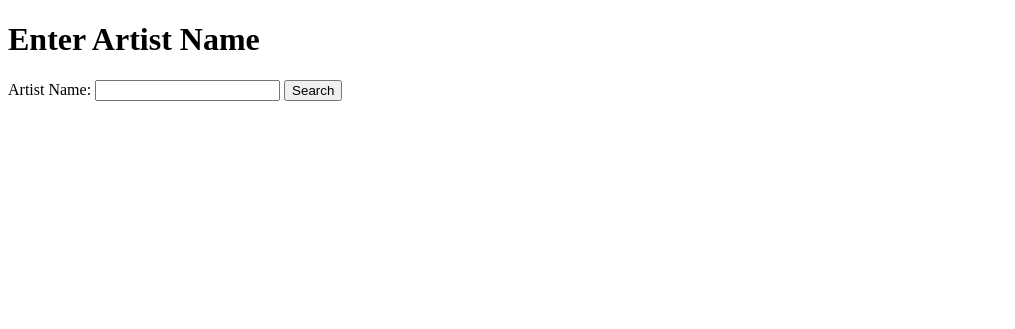
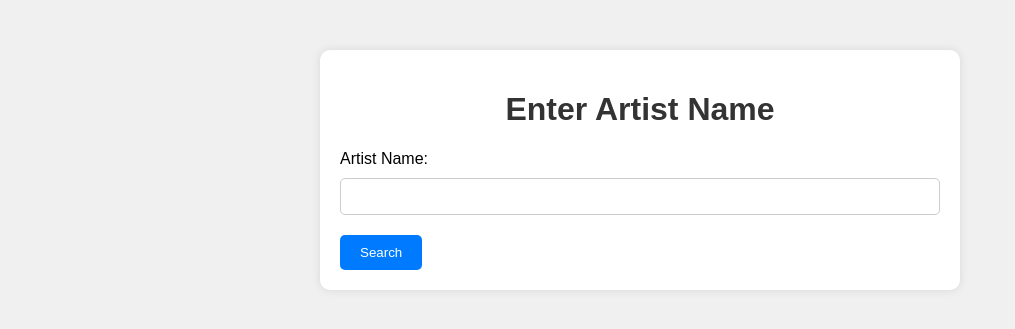
Before and after one commit to MooseFaceKilla/song-player-test, a Flask app: page / in a window 1280 px wide. Shown: the top 329 px of the page, without its empty margins (0-1015 px from the left). Run offline with Flask 3, Linux system fonts and the light colour scheme.

Commit message:
Update index.html
dazzle up the home page

```diff
--- a/templates/index.html
+++ b/templates/index.html
@@ -4,13 +4,58 @@
     <meta charset="UTF-8">
     <meta name="viewport" content="width=device-width, initial-scale=1.0">
     <title>Artist Lookup</title>
+    <style>
+        body {
+            font-family: Arial, sans-serif;
+            background-color: #f0f0f0;
+            margin: 0;
+            padding: 0;
+        }
+        .container {
+            max-width: 600px;
+            margin: 50px auto;
+            background-color: #fff;
+            padding: 20px;
+            border-radius: 10px;
+            box-shadow: 0 0 10px rgba(0, 0, 0, 0.1);
+        }
+        h1 {
+            color: #333;
+            text-align: center;
+        }
+        label {
+            display: block;
+            margin-bottom: 10px;
+        }
+        input[type="text"] {
+            width: 100%;
+            padding: 10px;
+            margin-bottom: 20px;
+            border: 1px solid #ccc;
+            border-radius: 5px;
+            box-sizing: border-box;
+        }
+        button[type="submit"] {
+            background-color: #007bff;
+            color: #fff;
+            border: none;
+            padding: 10px 20px;
+            border-radius: 5px;
+            cursor: pointer;
+        }
+        button[type="submit"]:hover {
+            background-color: #0056b3;
+        }
+    </style>
 </head>
 <body>
+    <div class="container">
         <h1>Enter Artist Name</h1>
         <form method="POST">
             <label for="artist_name">Artist Name:</label>
             <input type="text" id="artist_name" name="artist_name" required>
             <button type="submit">Search</button>
         </form>
+    </div>
 </body>
 </html>
```
Lines whose indentation alone changed are shown as unchanged.
